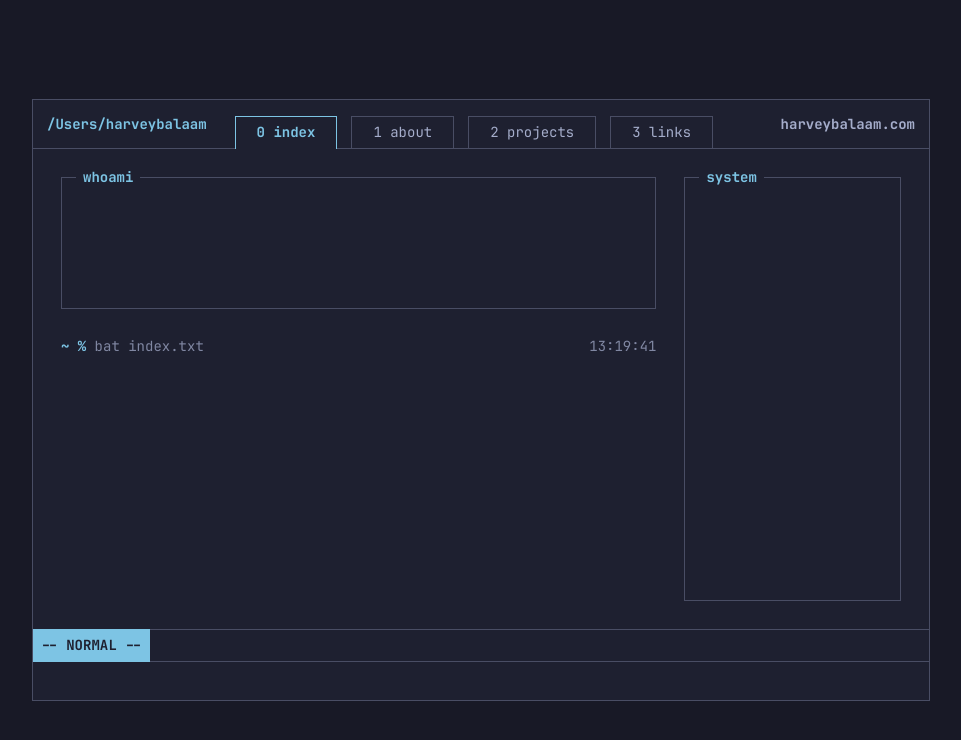
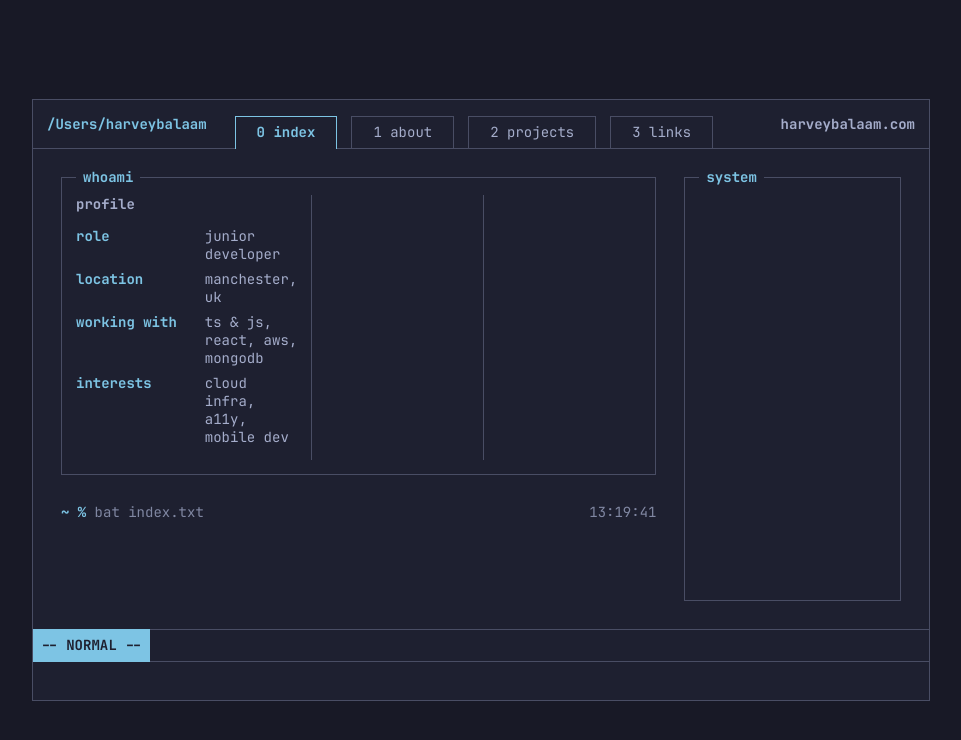
Before and after one commit to harveybalaam/personal-website, a React (Vite) app: page / in a window 1280 px wide. Shown: the top 740 px of the page, without its empty margins (159-1120 px from the left). Built offline with nearby package versions, Linux system fonts and the light colour scheme.

Commit message:
feat: create whoami profile section

```diff
--- a/src/index.css
+++ b/src/index.css
@@ -107,6 +107,12 @@ nav.tab-group > ul {
 main {
   gap: 2rem;
   padding: 2rem;
+  overflow-y: hidden;
+}
+
+h3 {
+  font-size: inherit;
+  margin: 0;
 }
 
 #page-content {
--- a/src/pages/index/index-page.css
+++ b/src/pages/index/index-page.css
@@ -1,6 +1,37 @@
-#index-content {
+.index-content {
   display: grid;
   grid-template-rows: 1fr 2fr;
   gap: 2rem;
   flex: 1;
 }
+
+.whoami {
+  display: flex;
+}
+
+.whoami > div {
+  flex: 1;
+}
+
+.whoami > div:not(:first-child) {
+  padding-left: 1rem;
+  border-left: 1px solid var(--border);
+}
+
+.whoami > div:not(:last-child) {
+  padding-right: 1rem;
+}
+
+.whoami h3 {
+  margin-bottom: 1rem;
+}
+
+.profile {
+  display: grid;
+  grid-template-columns: max-content 1fr;
+  gap: 0.5rem 2rem;
+}
+
+.profile dd {
+  margin: 0;
+}
--- a/src/pages/index/index.tsx
+++ b/src/pages/index/index.tsx
@@ -4,9 +4,25 @@ import Container from "../../components/Container";
 
 export function Index() {
   return (
-    <div id="index-content">
+    <div className="index-content">
       <Container title="whoami">
-        <div></div>
+        <div className="whoami">
+          <div>
+            <h3>profile</h3>
+            <dl className="profile">
+              <dt className="text-highlight">role</dt>
+              <dd>junior developer</dd>
+              <dt className="text-highlight">location</dt>
+              <dd>manchester, uk</dd>
+              <dt className="text-highlight">working with</dt>
+              <dd>ts &amp; js, react, aws, mongodb</dd>
+              <dt className="text-highlight">interests</dt>
+              <dd>cloud infra, a11y, mobile dev</dd>
+            </dl>
+          </div>
+          <div></div>
+          <div></div>
+        </div>
       </Container>
       <div>
         <CommandLine command="bat index.txt" />
```
